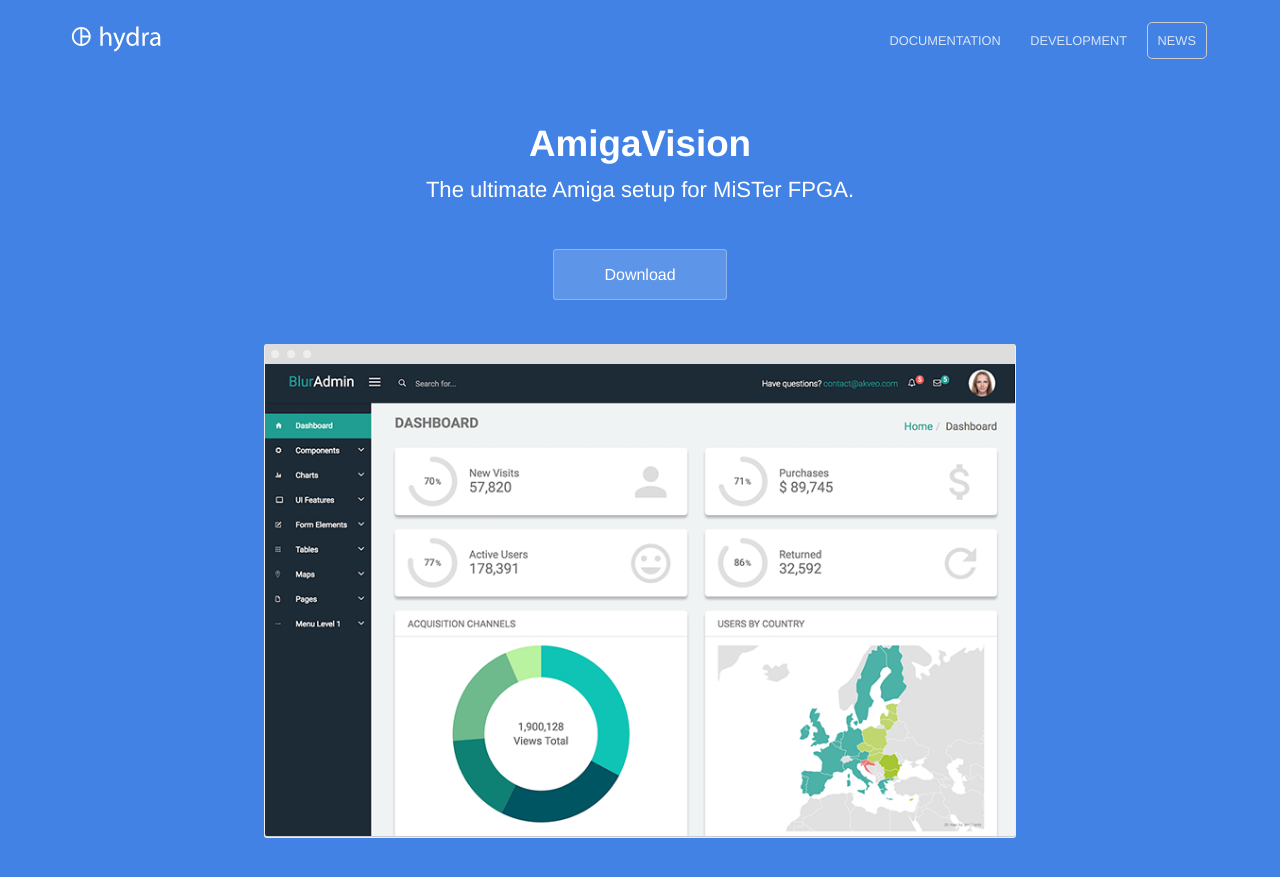
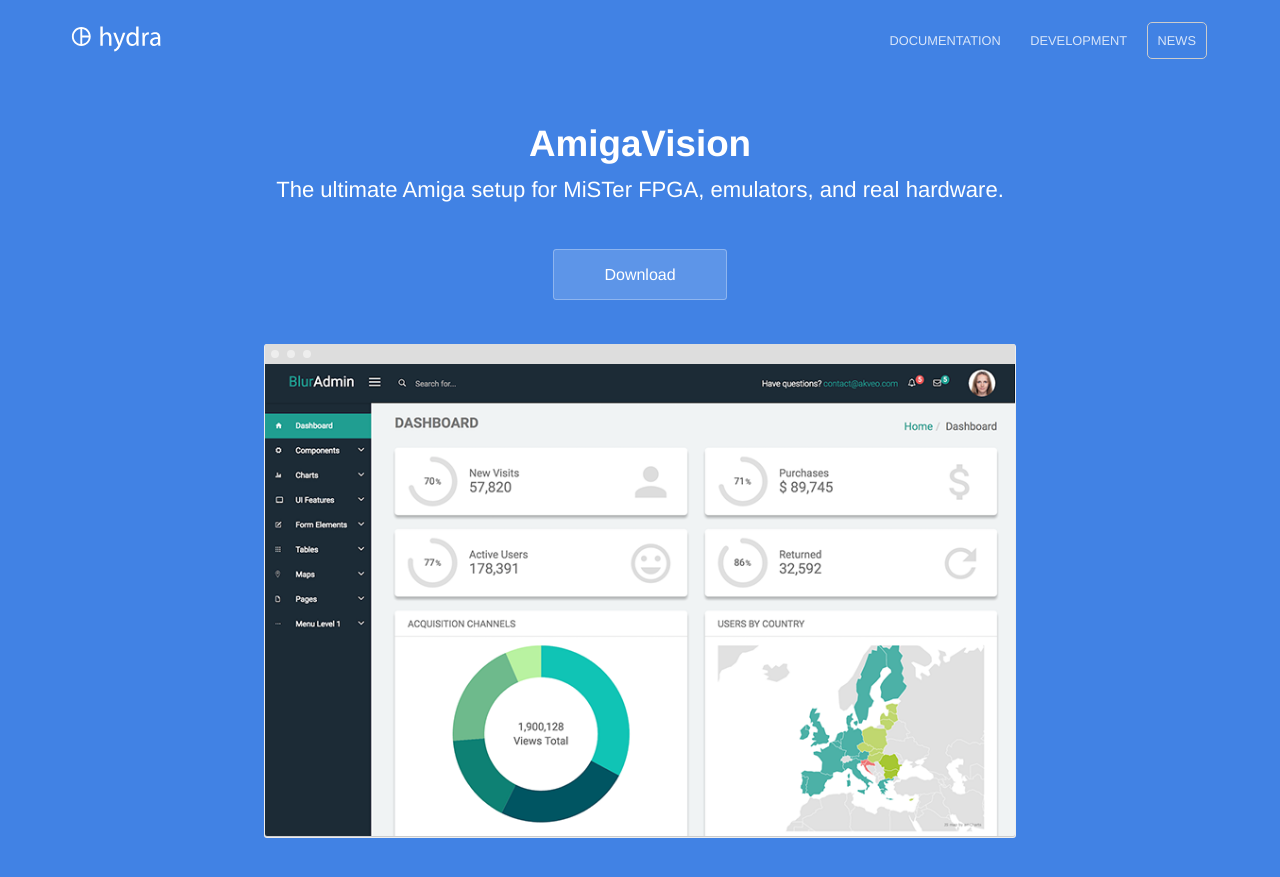
Before and after one commit to amigavision/amigavision.github.io, a Jekyll site: the page built from index.html, in a window 1280 px wide and 900 px high. Shown: the top 877 px of the window. Built offline with Jekyll 4.4.1, drawn with Linux system fonts in a browser that asks for light colours.

Commit message:
Update index.html

```diff
--- a/index.html
+++ b/index.html
@@ -1,11 +1,11 @@
 ---
 title: AmigaVision
-description: The ultimate Amiga setup
+description: The ultimate Amiga setup for MiSTer FPGA, emulators, and real hardware.
 ---
 <section class="hero">
 	<div class="text-container">
 		<h1 class="editable"><b>AmigaVision</b></h1>
-		<p class="subtext editable">The ultimate Amiga setup for MiSTer FPGA.</p>
+		<p class="subtext editable">The ultimate Amiga setup for MiSTer FPGA, emulators, and real hardware.</p>
 		<div class="cta button alt"><a href="{{ site.baseurl }}/contact/">Download</a></div>
 		<div>
 			<img src="{{ site.baseurl }}/images/dashboard.png" alt="Screenshot" class="screenshot editable" />
```
